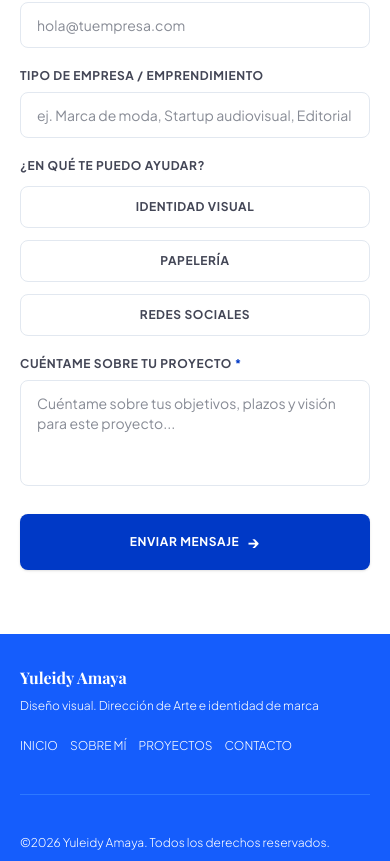
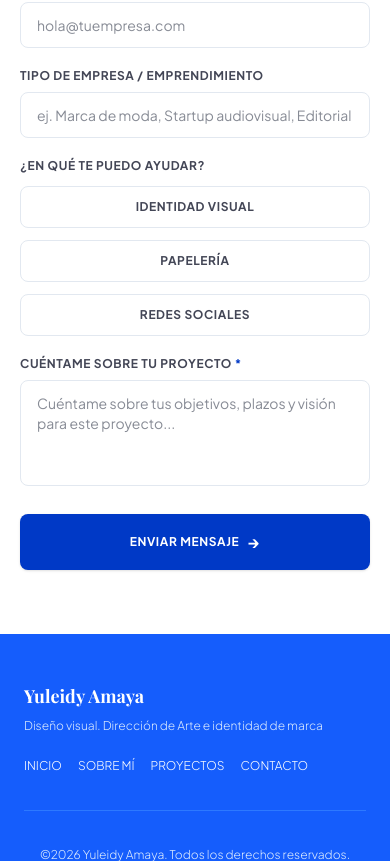
Before and after one commit to yuleidy26/primer-proyecto-alfa, a SvelteKit app: page / in a window 390 px wide. Shown: the part 11139-12000 px from the top of the page. Built offline with nearby package versions, Linux system fonts and the light colour scheme.

Commit message:
footer responsive

```diff
--- a/src/routes/+layout.svelte
+++ b/src/routes/+layout.svelte
@@ -56,39 +56,52 @@
 
 {@render children()}
 
-<footer class="bg-blue-600 text-white px-5 sm:px-8 lg:px-15 py-8 flex flex-col gap-8">
+<footer class="bg-blue-600 text-white px-6 sm:px-8 lg:px-15 py-12 flex flex-col gap-8">
+
     <!-- Parte superior -->
-    <div class="flex flex-col md:flex-row justify-between md:items-center gap-6 md:gap-8">
+    <div class="flex flex-col md:flex-row justify-between items-start md:items-center gap-6">
+
+        <!-- Tu nombre y descripción -->
         <div class="flex flex-col gap-2">
-            <p class="font-text-2 font-playfair font-bold">Yuleidy Amaya</p>
-            <p class="text-xs font-plusjack font-light">Diseño visual. Dirección de Arte e identidad de marca</p>
+            <p class="font-text-2 font-playfair font-bold text-lg sm:text-xl">Yuleidy Amaya</p>
+            <p class="text-xs font-plusjack font-light text-blue-100">Diseño visual. Dirección de Arte e identidad de marca</p>
         </div>
 
-        <nav class="flex flex-wrap justify-start md:justify-end items-center gap-x-3 gap-y-2 md:gap-6 font-plusjack font-light text-xs">
+        <!-- Enlaces de navegación -->
+        <nav class="flex flex-wrap items-center gap-x-4 gap-y-2 md:gap-6 font-plusjack font-light text-xs">
             <a href="#INICIO" class="uppercase hover:text-slate-200 transition-colors duration-200">INICIO</a>
-            <span class="hidden md:inline">•</span>
+            <span class="hidden md:inline text-blue-300">•</span>
             <a href="#SOBRE-MI" class="uppercase hover:text-slate-200 transition-colors duration-200">SOBRE MÍ</a>
-            <span class="hidden md:inline">•</span>
+            <span class="hidden md:inline text-blue-300">•</span>
             <a href="#PROYECTOS" class="uppercase hover:text-slate-200 transition-colors duration-200">PROYECTOS</a>
-            <span class="hidden md:inline">•</span>
+            <span class="hidden md:inline text-blue-300">•</span>
             <a href="#CONTACTO" class="uppercase hover:text-slate-200 transition-colors duration-200">CONTACTO</a>
         </nav>
     </div>
-<hr class="border-blue-400 opacity-40 my-2">
+
+    <!-- Línea divisoria -->
+    <hr class="border-blue-400 opacity-40 my-1">
+
     <!-- Parte Inferior -->
-    <div class="flex flex-col sm:flex-row justify-between sm:items-center gap-4">
-        <div class="text-xs font-plusjack font-light">©2026 Yuleidy Amaya. Todos los derechos reservados.</div>
+    <div class="flex flex-col sm:flex-row justify-between items-center gap-6">
 
-        <div class="flex items-center gap-4">
-            <a href="https://www.instagram.com/artby_yul/" target="_blank" rel="noopener noreferrer">
-                <Icon icon="akar-icons:instagram-fill" width="32" />
+        <!-- Copyright -->
+        <div class="text-xs font-plusjack font-light text-blue-100 text-center sm:text-left">
+            ©2026 Yuleidy Amaya. Todos los derechos reservados.
+        </div>
+
+        <!-- Iconos de redes sociales -->
+        <div class="flex items-center gap-5">
+            <a href="https://www.instagram.com/artby_yul/" target="_blank" rel="noopener noreferrer" class="hover:opacity-80 transition-opacity">
+                <Icon icon="akar-icons:instagram-fill" width="28" />
             </a>
-            <a href="https://www.behance.net/yuleidyamaya" target="_blank" rel="noopener noreferrer">
-                <Icon icon="akar-icons:behance-fill" width="32" />
+            <a href="https://www.behance.net/yuleidyamaya" target="_blank" rel="noopener noreferrer" class="hover:opacity-80 transition-opacity">
+                <Icon icon="akar-icons:behance-fill" width="28" />
             </a>
-            <a href="https://wa.me/584129293832" target="_blank" rel="noopener noreferrer">
-                <Icon icon="akar-icons:whatsapp-fill" width="32" />
+            <a href="https://wa.me/584129293832" target="_blank" rel="noopener noreferrer" class="hover:opacity-80 transition-opacity">
+                <Icon icon="akar-icons:whatsapp-fill" width="28" />
             </a>
         </div>
+
     </div>
 </footer>
```
